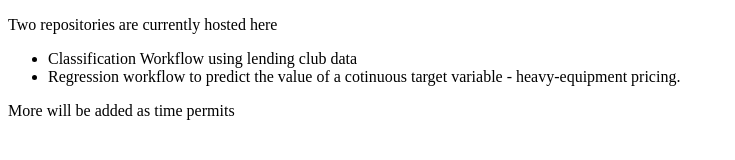
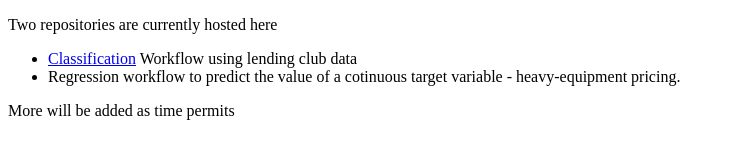
Before and after one commit to harrinac/oldharrinac.github.io, a plain HTML site: page index.html in a window 1280 px wide. Shown: the whole page, without its empty margins (0-735 px from the left). Drawn offline with Linux system fonts and the light colour scheme.

Commit message:
Update index.html

```diff
--- a/index.html
+++ b/index.html
@@ -7,7 +7,7 @@
 
 		<p> Two repositories are currently hosted here </p>
           <ul>
-            <li> Classification Workflow using lending club data </li>
+            <li> <a href="https://github.com/harrinac/lending_club_analysis">Classification</a>  Workflow using lending club data </li>
             <li> Regression workflow to predict the value of a cotinuous target variable - heavy-equipment pricing. </li>
           </ul>
 
```
